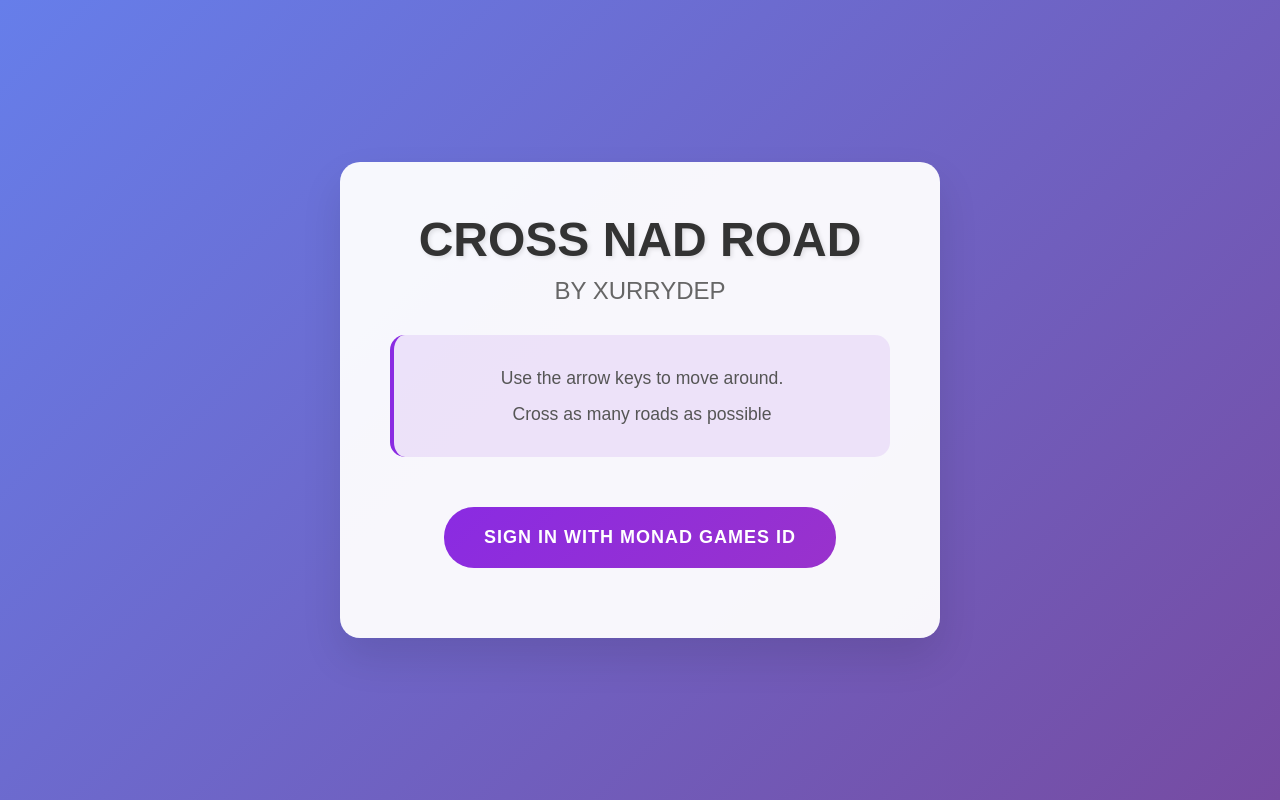
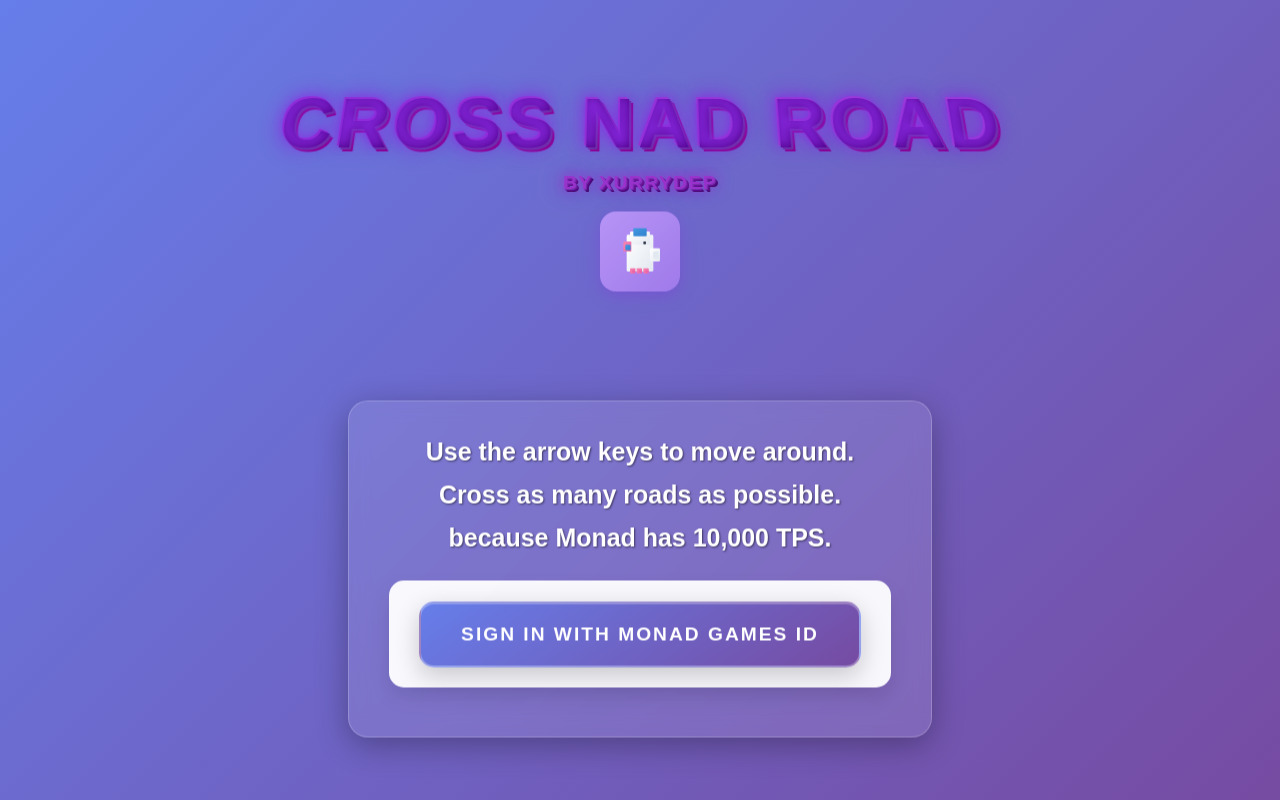
Before and after one commit to xurrydep/crossnadroad, a React (Create React App) app: page / in a window 1280 px wide. Built offline with nearby package versions, Linux system fonts and the light colour scheme; no server answers.

Commit message:
Update UI design: redesign auth button and move it inside instructions box

```diff
--- a/src/App.css
+++ b/src/App.css
@@ -24,10 +24,10 @@
 
 .auth-container,
 .username-container {
-  background: rgba(255, 255, 255, 0.95);
+  background: transparent;
   padding: 40px;
-  border-radius: 20px;
-  box-shadow: 0 20px 40px rgba(0, 0, 0, 0.1);
+  border-radius: 0;
+  box-shadow: none;
   text-align: center;
   max-width: 400px;
   width: 90%;
@@ -54,7 +54,23 @@
   line-height: 1.5;
 }
 
-.auth-button,
+.auth-button {
+  background: linear-gradient(135deg, #8a2be2, #9932cc);
+  color: white;
+  border: none;
+  padding: 12px 25px;
+  border-radius: 20px;
+  font-size: 14px;
+  font-weight: bold;
+  cursor: pointer;
+  transition: all 0.3s ease;
+  margin: 0;
+  text-decoration: none;
+  display: inline-block;
+  text-transform: uppercase;
+  letter-spacing: 1px;
+}
+
 .username-button,
 .refresh-button,
 .logout-button {
@@ -138,43 +154,185 @@
 
 /* Home Screen */
 .home-container {
+  display: flex;
+  flex-direction: column;
+  align-items: center;
+  justify-content: space-between;
+  height: 90vh;
+  width: 90%;
+  max-width: 900px;
+  text-align: center;
+}
+
+.title-section {
+  margin-top: 5vh;
+  margin-bottom: 5vh;
+}
+
+.instructions-section {
+  background: rgba(255, 255, 255, 0.1);
+  padding: 25px 40px;
+  border-radius: 20px;
+  box-shadow: 0 8px 32px rgba(0, 0, 0, 0.3);
+  border: 1px solid rgba(255, 255, 255, 0.2);
+  backdrop-filter: blur(10px);
+  transform: translateY(-20px);
+  animation: float 3s ease-in-out infinite;
+}
+
+@keyframes float {
+  0%, 100% { transform: translateY(-20px); }
+  50% { transform: translateY(-30px); }
+}
+
+.login-section {
+  margin-top: 25px;
+  text-align: center;
+  padding-top: 20px;
+  border-top: 1px solid rgba(255, 255, 255, 0.2);
+}
+
+.auth-button {
+  background: linear-gradient(145deg, #667eea, #764ba2);
+  color: white;
+  border: 2px solid rgba(255, 255, 255, 0.3);
+  padding: 20px 40px;
+  border-radius: 15px;
+  font-size: 1.2em;
+  font-weight: 600;
+  cursor: pointer;
+  box-shadow: 0 8px 25px rgba(0, 0, 0, 0.2), inset 0 1px 0 rgba(255, 255, 255, 0.2);
+  transition: all 0.4s cubic-bezier(0.175, 0.885, 0.32, 1.275);
+  text-transform: uppercase;
+  letter-spacing: 2px;
+  position: relative;
+  overflow: hidden;
+  backdrop-filter: blur(10px);
+}
+
+.auth-button:hover {
+  transform: translateY(-3px) scale(1.02);
+  background: linear-gradient(145deg, #764ba2, #667eea);
+  box-shadow: 0 12px 35px rgba(0, 0, 0, 0.3), inset 0 2px 0 rgba(255, 255, 255, 0.3);
+  border-color: rgba(255, 255, 255, 0.5);
+}
+
+.auth-button:active {
+  transform: translateY(-1px) scale(0.98);
+  background: linear-gradient(145deg, #5a67d8, #667eea);
+  box-shadow: 0 6px 20px rgba(0, 0, 0, 0.25), inset 0 3px 8px rgba(0, 0, 0, 0.2);
+}
+
+.auth-button::before {
+  content: '';
+  position: absolute;
+  top: 0;
+  left: -100%;
+  width: 100%;
+  height: 100%;
+  background: linear-gradient(90deg, transparent, rgba(255, 255, 255, 0.2), transparent);
+  transition: left 0.5s;
+}
+
+.auth-button:hover::before {
+  left: 100%;
+}
+
+.login-section {
   background: rgba(255, 255, 255, 0.95);
-  padding: 50px;
-  border-radius: 20px;
-  box-shadow: 0 20px 40px rgba(0, 0, 0, 0.1);
-  text-align: center;
-  max-width: 500px;
-  width: 90%;
+  padding: 20px 30px;
+  border-radius: 15px;
+  box-shadow: 0 10px 20px rgba(0, 0, 0, 0.1);
+  margin-bottom: 3vh;
 }
 
 .game-title {
-  color: #333;
+  color: #8a2be2;
   margin-bottom: 10px;
-  font-size: 3em;
-  font-weight: bold;
-  text-shadow: 2px 2px 4px rgba(0, 0, 0, 0.1);
+  font-size: 4.5em;
+  font-weight: 900;
+  text-transform: uppercase;
+  letter-spacing: 4px;
+  background: linear-gradient(45deg, #8a2be2, #9932cc, #ba55d3, #da70d6, #dda0dd);
+  background-size: 400% 400%;
+  -webkit-background-clip: text;
+  -webkit-text-fill-color: transparent;
+  background-clip: text;
+  animation: gradientShift 3s ease-in-out infinite;
+  text-shadow:
+    0 0 10px rgba(138, 43, 226, 0.8),
+    0 0 20px rgba(138, 43, 226, 0.6),
+    0 0 30px rgba(138, 43, 226, 0.4),
+    2px 2px 0px #4b0082,
+    4px 4px 0px #663399,
+    6px 6px 0px #8b008b;
+  transform: perspective(500px) rotateX(15deg);
+}
+
+@keyframes gradientShift {
+  0% { background-position: 0% 50%; }
+  50% { background-position: 100% 50%; }
+  100% { background-position: 0% 50%; }
 }
 
 .game-subtitle {
-  color: #666;
-  margin-bottom: 30px;
-  font-size: 1.5em;
-  font-weight: normal;
+  color: #9932cc;
+  margin-bottom: 0;
+  font-size: 1.2em;
+  font-weight: bold;
+  text-transform: uppercase;
+  letter-spacing: 1.5px;
+  text-shadow:
+    0 0 5px rgba(153, 50, 204, 0.8),
+    0 0 10px rgba(153, 50, 204, 0.6),
+    0 0 15px rgba(153, 50, 204, 0.4),
+    1px 1px 0px #663399,
+    2px 2px 0px #4b0082,
+    3px 3px 0px #2e0054;
+  transform: perspective(300px) rotateX(10deg);
+  animation: glow 2s ease-in-out infinite alternate;
+}
+
+@keyframes glow {
+  from { text-shadow:
+    0 0 5px rgba(153, 50, 204, 0.8),
+    0 0 10px rgba(153, 50, 204, 0.6),
+    0 0 15px rgba(153, 50, 204, 0.4),
+    1px 1px 0px #663399,
+    2px 2px 0px #4b0082,
+    3px 3px 0px #2e0054; }
+  to { text-shadow:
+    0 0 10px rgba(153, 50, 204, 1),
+    0 0 20px rgba(153, 50, 204, 0.8),
+    0 0 30px rgba(153, 50, 204, 0.6),
+    1px 1px 0px #663399,
+    2px 2px 0px #4b0082,
+    3px 3px 0px #2e0054; }
 }
 
 .game-instructions {
-  margin: 30px 0;
-  padding: 20px;
-  background: rgba(138, 43, 226, 0.1);
-  border-radius: 15px;
-  border-left: 4px solid #8a2be2;
+  color: white;
+  font-size: 1.3em;
+  margin: 0 0 10px 0;
+  line-height: 1.6;
+  font-weight: 600;
+  text-shadow: 1px 1px 2px rgba(0, 0, 0, 0.5);
+}
+
+.character-icon {
+  width: 80px;
+  height: 80px;
+  margin-top: 40px;
+  filter: drop-shadow(0 4px 8px rgba(138, 43, 226, 0.3));
+  animation: float 3s ease-in-out infinite;
 }
 
 .game-instructions p {
-  color: #555;
-  margin: 10px 0;
-  font-size: 1.1em;
-  line-height: 1.5;
+  color: white;
+  margin: 8px 0;
+  font-size: 1.2em;
+  line-height: 1.4;
+  text-shadow: 1px 1px 2px rgba(0, 0, 0, 0.5);
 }
 
 .play-button {
--- a/src/App.js
+++ b/src/App.js
@@ -73,17 +73,29 @@
     return (
       <div className="home-screen">
         <div className="home-container">
+          <div className="title-section">
             <h1 className="game-title">CROSS NAD ROAD</h1>
             <h2 className="game-subtitle">BY XURRYDEP</h2>
+            <img
+              src="/assets/images/character-icon.svg"
+              alt="Character Icon"
+              className="character-icon"
+            />
+          </div>
 
+          <div className="instructions-section">
             <div className="game-instructions">
               <p>Use the arrow keys to move around.</p>
-            <p>Cross as many roads as possible</p>
+              <p>Cross as many roads as possible.</p>
+              <p>because Monad has 10,000 TPS.</p>
             </div>
 
+            <div className="login-section">
               <button className="auth-button" onClick={login}>
                 Sign in with Monad Games ID
               </button>
+            </div>
+          </div>
         </div>
       </div>
     );
```
Also changed, not shown: public/assets/images/character-icon.svg (added). Lines whose indentation alone changed are shown as unchanged.
